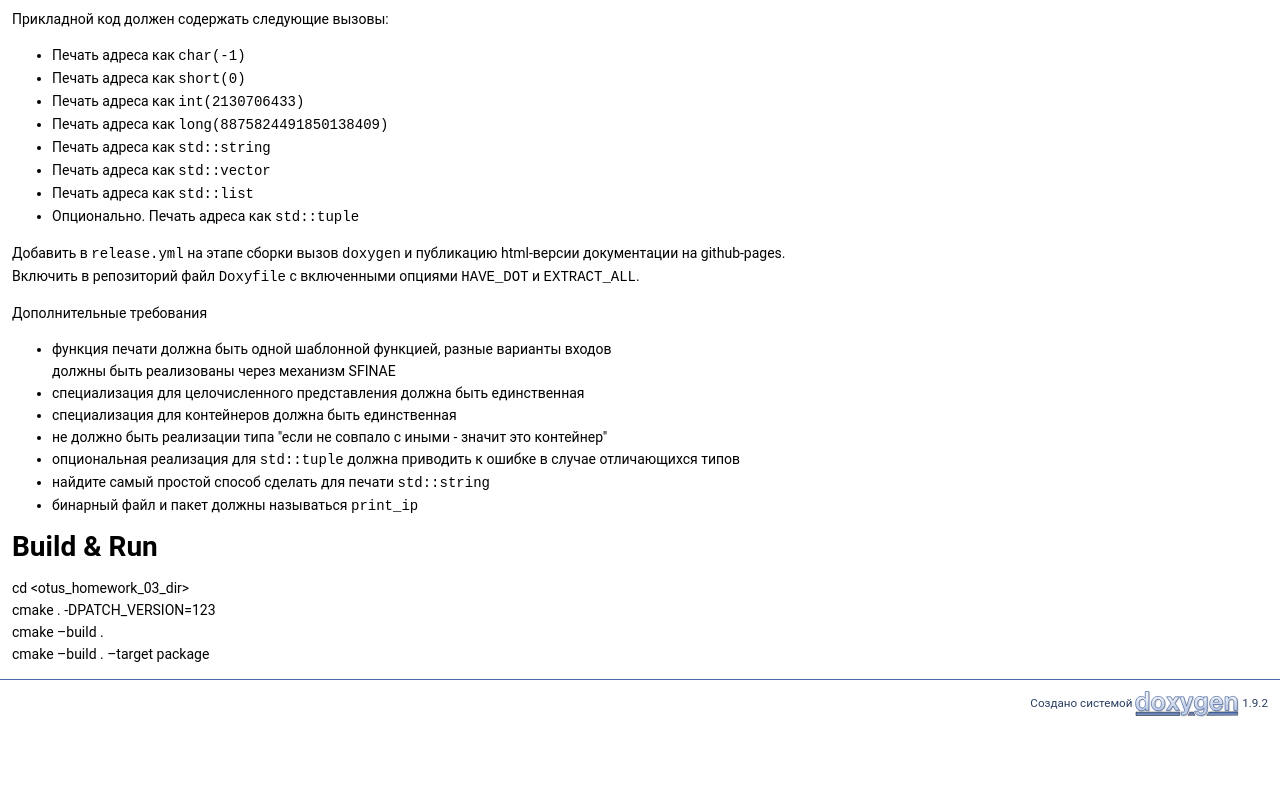
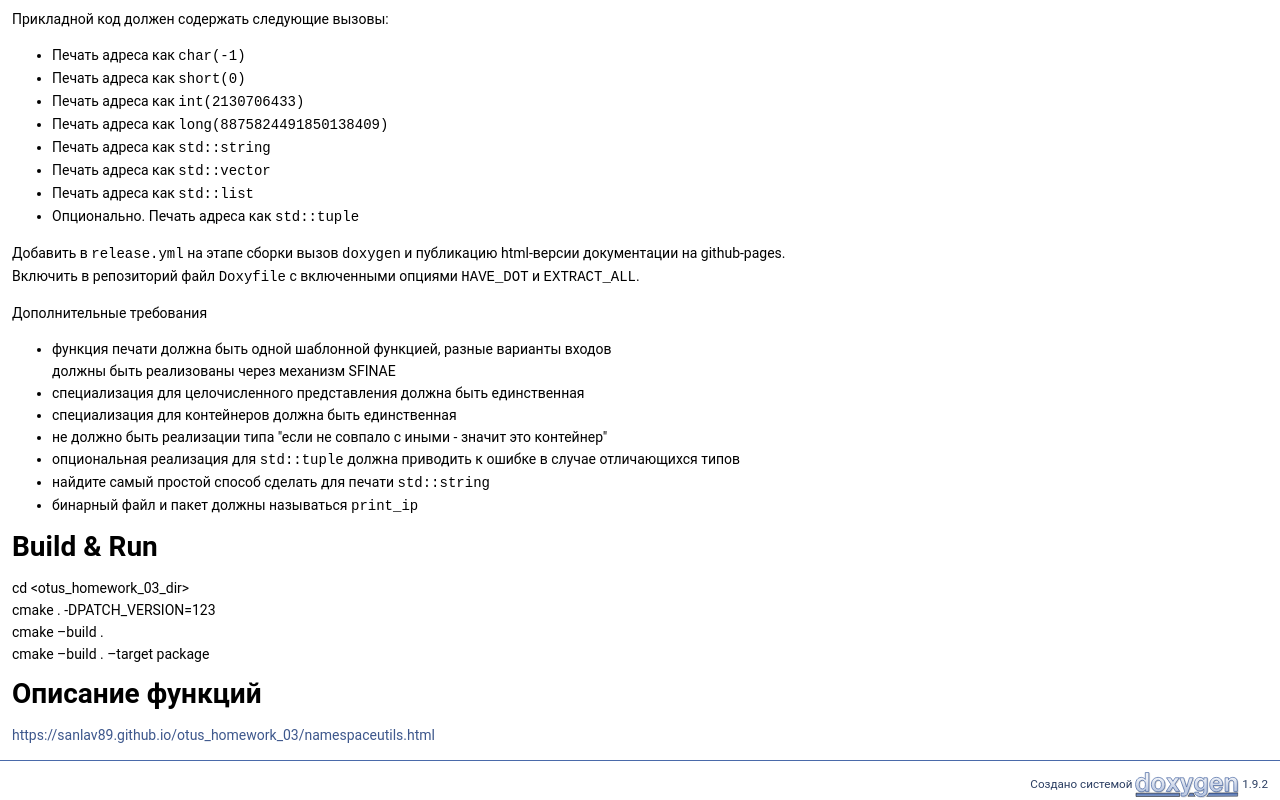
Before and after one commit to sanlav89/otus_homework_03, a plain HTML site: page index.html in a window 1280 px wide. Shown: the part 365-1165 px from the top of the page. Before the commit the page ends 1084 px from the top, so only its background shows below. Drawn offline with Linux system fonts and the light colour scheme.

Commit message:
deploy: 91401a9cdf03685b5f8eab3e93a0560d31a027cc

```diff
--- a/index.html
+++ b/index.html
@@ -123,6 +123,10 @@ Build &amp; Run</h1>
  cmake . -DPATCH_VERSION=123 <br  />
  cmake &ndash;build . <br  />
  cmake &ndash;build . &ndash;target package <br  />
+</p>
+<h1><a class="anchor" id="autotoc_md2"></a>
+Описание функций</h1>
+<p ><a href="https://sanlav89.github.io/otus_homework_03/namespaceutils.html">https://sanlav89.github.io/otus_homework_03/namespaceutils.html</a> <br  />
  </p>
 </div></div><!-- PageDoc -->
 </div><!-- contents -->
```
